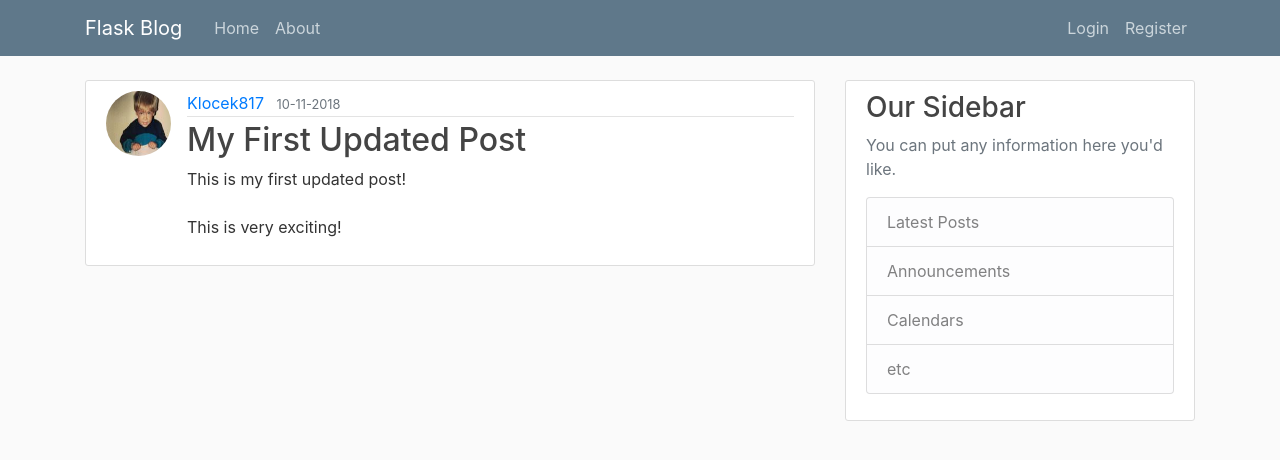
After one commit to BaconSquared/Flask_Blog, a Flask app: page /post/1 in a window 1280 px wide. The commit adds this page. Shown: the top 460 px of the page. Run offline with Flask 2, Linux system fonts and the light colour scheme; data comes from the database, SQL or seed files in the repository; both versions use the stored data as it was after the commit; some libraries are stand-ins or nearby versions.

Commit message:
Add ability to create, update, and delete posts

```diff
--- a/flaskblog/routes.py
+++ b/flaskblog/routes.py
@@ -1,5 +1,5 @@
-from flask import render_template, url_for, flash, redirect, request
-from flaskblog.forms import RegistrationForm, LoginForm, UpdateAccountForm
+from flask import render_template, url_for, flash, redirect, request, abort
+from flaskblog.forms import RegistrationForm, LoginForm, UpdateAccountForm, PostForm
 from flaskblog.models import User, Post
 from flaskblog import app, db, bcrypt
 from flask_login import login_user, current_user, logout_user, login_required
@@ -7,25 +7,11 @@ import secrets
 from PIL import Image
 import os
 
-posts = [
-    {
-        'author': 'Matt Klocek',
-        'title': 'Blog Post 1',
-        'content': 'First post content',
-        'date_posted': 'September 23, 2018'
-    },
-    {
-        'author': 'Jane Doe',
-        'title': 'Blog Post 2',
-        'content': 'Second post content',
-        'date_posted': 'September 24, 2018'
-    }
-]
-
 
 @app.route("/")
 @app.route("/home")
 def home():
+    posts = Post.query.all()
     return render_template('home.html', posts=posts)
 
 
@@ -101,3 +87,55 @@ def account():
         form.email.data = current_user.email
     image_file = url_for('static', filename='profile_pics/' + current_user.image_file)
     return render_template('account.html', title='Account', image_file=image_file, form=form)
+
+
+@app.route("/post/new", methods=["GET", "POST"])
+@login_required
+def new_post():
+    form = PostForm()
+    if form.validate_on_submit():
+        post = Post(title=form.title.data, content=form.content.data, author=current_user)
+        db.session.add(post)
+        db.session.commit()
+        flash('Your post has been created!', category='success')
+        return redirect(url_for('home'))
+    return render_template('create_post.html', title='New Post',
+                           form=form, legend='New Post')
+
+
+@app.route("/post/<int:post_id>")
+def post(post_id):
+    post = Post.query.get_or_404(post_id)
+    return render_template('post.html', title=post.title, post=post)
+
+
+@app.route("/post/<int:post_id>/update", methods=["GET", "POST"])
+@login_required
+def update_post(post_id):
+    post = Post.query.get_or_404(post_id)
+    if post.author != current_user:
+        abort(403)
+    form = PostForm()
+    if form.validate_on_submit():
+        post.title = form.title.data
+        post.content = form.content.data
+        db.session.commit()
+        flash('Your post has been updated!', 'success')
+        return redirect(url_for('post', post_id=post.id))
+    elif request.method == 'GET':
+        form.title.data = post.title
+        form.content.data = post.content
+    return render_template('create_post.html', title="Update Post",
+                           form=form, legend='Update Post')
+
+
+@app.route("/post/<int:post_id>/delete", methods=["POST"])
+@login_required
+def delete_post(post_id):
+    post = Post.query.get_or_404(post_id)
+    if post.author != current_user:
+        abort(403)
+    db.session.delete(post)
+    db.session.commit()
+    flash('Your post has been deleted!', 'success')
+    return redirect(url_for('home'))
--- a/flaskblog/templates/layout.html
+++ b/flaskblog/templates/layout.html
@@ -30,6 +30,7 @@
                 <!-- Navbar Right Side -->
                 <div class="navbar-nav">
                   {% if current_user.is_authenticated %}
+                    <a class="nav-item nav-link" href="{{ url_for('new_post') }}">New Post</a>
                     <a class="nav-item nav-link" href="{{ url_for('account') }}">Account</a>
                     <a class="nav-item nav-link" href="{{ url_for('logout') }}">Logout</a>
                   {% else %}
--- /dev/null
+++ b/flaskblog/templates/post.html
@@ -0,0 +1,40 @@
+{% extends "layout.html" %}
+{% block content %}
+  <article class="media content-section">
+    <img class="rounded-circle article-img" \
+    src="{{ url_for('static', filename='profile_pics/' + post.author.image_file) }}">
+      <div class="media-body">
+          <div class="article-metadata">
+            <a class="mr-2" href="#">{{ post.author.username }}</a>
+            <small class="text-muted">{{ post.date_posted.strftime('%m-%d-%Y') }}</small>
+            {% if post.author == current_user %}
+              <div>
+                <a class="btn btn-secondary btn-sm mt-1 mb-1" href="{{ url_for('update_post', post_id=post.id) }}">Update</a>
+                <button type="button" class="btn btn-danger btn-sm m-1" data-toggle="modal" data-target="#deleteModal">Delete</button>
+              </div>
+            {% endif %}
+          </div>
+          <h2 class="article-title">{{ post.title }}</h2>
+          <p class="article-content">{{ post.content }}</p>
+      </div>
+  </article>
+  <!-- Modal -->
+  <div class="modal fade" id="deleteModal" tabindex="-1" role="dialog" aria-labelledby="deleteModalLabel" aria-hidden="true">
+    <div class="modal-dialog" role="document">
+      <div class="modal-content">
+        <div class="modal-header">
+          <h5 class="modal-title" id="deleteModalLabel">Delete Post?</h5>
+          <button type="button" class="close" data-dismiss="modal" aria-label="Close">
+            <span aria-hidden="true">&times;</span>
+          </button>
+        </div>
+        <div class="modal-footer">
+          <button type="button" class="btn btn-secondary" data-dismiss="modal">Close</button>
+          <form action="{{ url_for('delete_post', post_id=post.id)}}" method="POST">
+            <input class="btn btn-danger" type="submit" value="Delete" />
+          </form>
+        </div>
+      </div>
+    </div>
+  </div>
+{% endblock content %}
```
Also changed, not shown: flaskblog/forms.py (+8 -1 lines), flaskblog/templates/create_post.html (added, +42 -0 lines), flaskblog/templates/home.html (+5 -3 lines), flaskblog/site.db.
